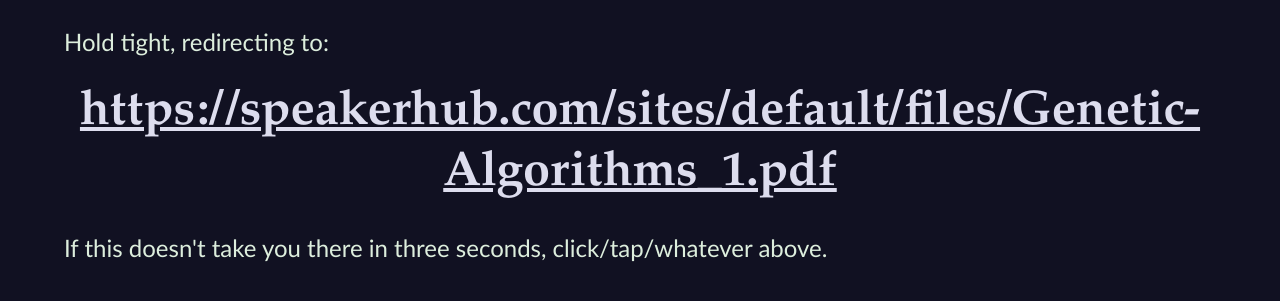
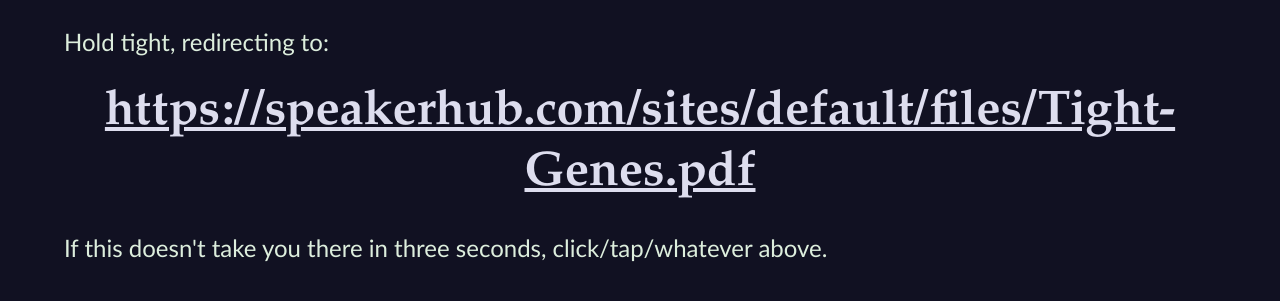
Before and after one commit to CodosaurusLLC/CodosaurusLLC.github.io, a Jekyll site: the page built from reds/gen-algs-jotb-23-slides.md, in a window 1280 px wide. Shown: the top 301 px of the page. Built offline with Jekyll 4.4.1, drawn with Linux system fonts in a browser that asks for light colours; part of the change alters nothing that is shown.

Commit message:
fix jotb slides, this time for sure

```diff
--- a/reds/gen-algs-jotb-23-slides.md
+++ b/reds/gen-algs-jotb-23-slides.md
@@ -1,4 +1,4 @@
 ---
 layout: redirect
-destination: https://speakerhub.com/sites/default/files/Genetic-Algorithms_1.pdf
+destination: https://speakerhub.com/sites/default/files/Tight-Genes.pdf
 ---
```
